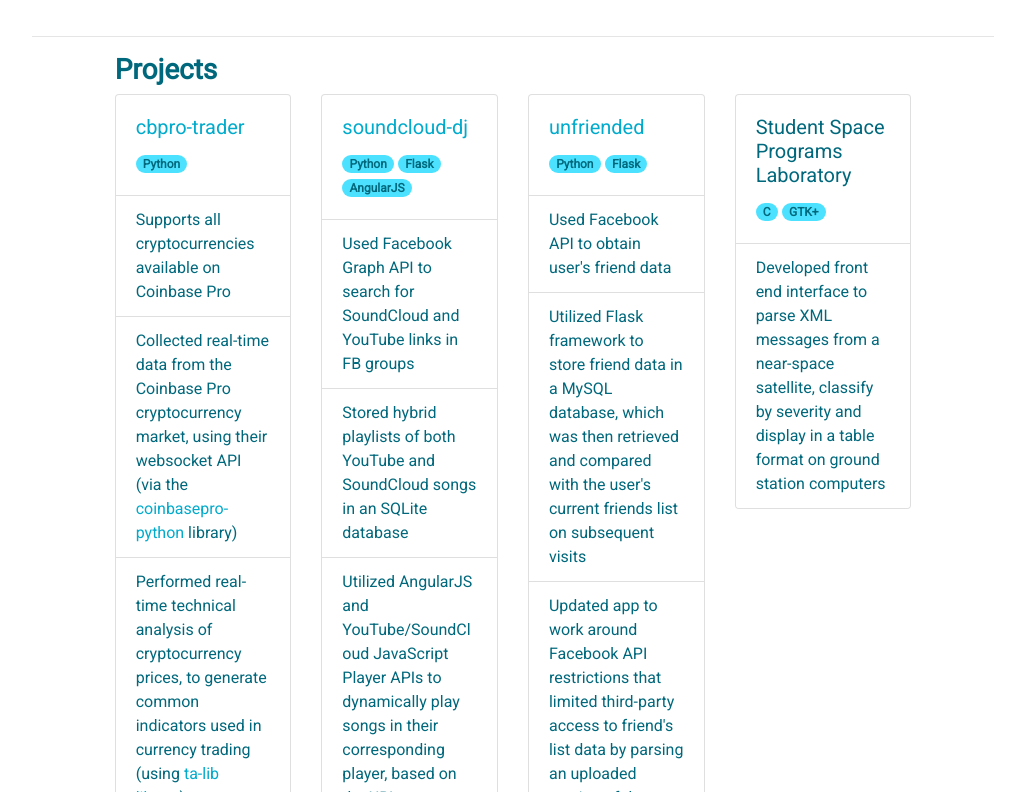
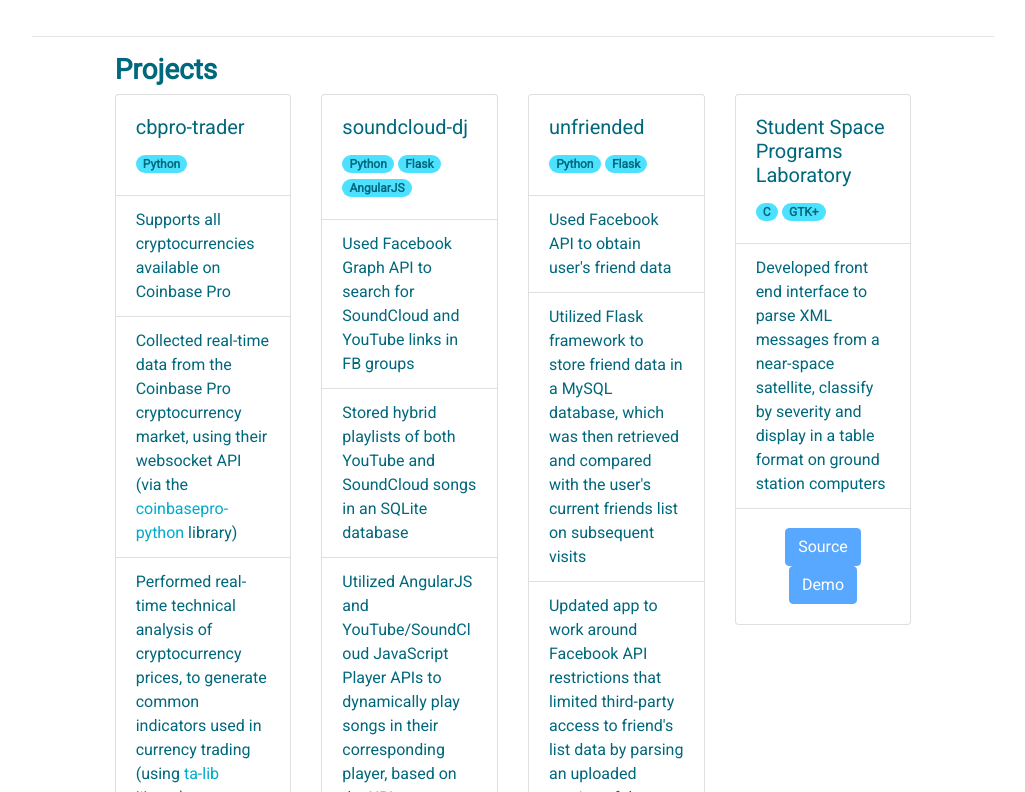
Before and after one commit to mcardillo55/portfolio-react, a React (Create React App) app: page / in a window 1280 px wide. Shown: the part 1128-1920 px from the top of the page, without its empty margins (127-1152 px from the left). Built offline with nearby package versions, Linux system fonts and the light colour scheme.

Commit message:
Updated ProjectCard to include Demo & Code buttons

```diff
--- a/src/components/ProjectCard.jsx
+++ b/src/components/ProjectCard.jsx
@@ -2,21 +2,13 @@ import React from 'react';
 import Badge from 'react-bootstrap/Badge'
 import Card from 'react-bootstrap/Card'
 import ListGroup from 'react-bootstrap/ListGroup'
+import Button from 'react-bootstrap/Button'
 
 const ProjectCard = (props) => {
-    let title;
-    if (props.title) {
-            if (props.link) {
-                title = <a href={props.link}>{props.title}</a>;
-            } else {
-                title = props.title
-            }
-
-    }
     return(
         <Card>
             <Card.Body>
-                <Card.Title>{title}</Card.Title>
+                <Card.Title>{props.title}</Card.Title>
                 <div>
                     {props.stack.map(function(technology) {
                         return <Badge pill className="mr-1" variant="primary">{technology}</Badge>
@@ -28,6 +20,10 @@ const ProjectCard = (props) => {
                     return <ListGroup.Item dangerouslySetInnerHTML={{__html: task}} />
                 })}
             </ListGroup>
+            <Card.Body className="text-center">
+                <Button className="mx-3" href={props.source_link} disabled={!props.source_link}>Source</Button>
+                <Button className="mx-3" href={props.demo_link} disabled={!props.demo_link}>Demo</Button>
+            </Card.Body>
         </Card>
     )
 };
```
